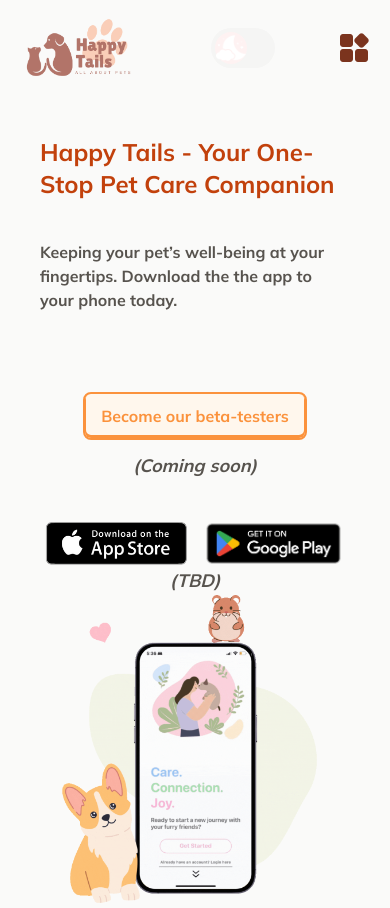
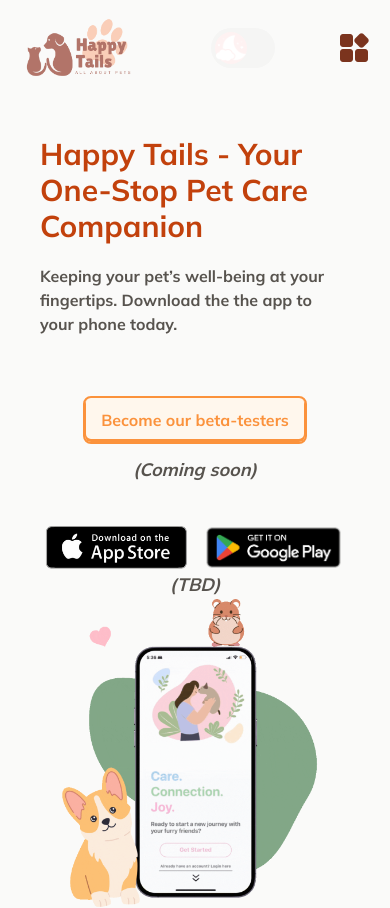
Before and after one commit to kalyntn97/happy-tails-website, a Next.js app: page / in a window 390 px wide. Shown: the top 908 px of the page. Built offline with nearby package versions, Linux system fonts and the light colour scheme; a web font is replaced by a local one.

Commit message:
minor css changes

```diff
--- a/src/app/about/page.tsx
+++ b/src/app/about/page.tsx
@@ -8,7 +8,7 @@ import ScrollAnimatedSection from "@/components/ScrollAnimatedSection";
 
 export default function Page() {
   return (
-    <div className="relative w-full flex flex-col items-center">
+    <div className="relative w-full flex flex-col items-center mt-10 lg:my-20">
       <h1 className="text-4xl font-bold mb-10">About us</h1>
       <motion.div variants={containerVariants} className="relative flex flex-col lg:flex-row w-full xl:w-2/3 lg:justify-end items-center mb-10">
         <motion.div variants={itemVariants} className="lg:absolute w-4/5 lg:w-1/2 h-auto mb-10 lg:mr-10 left-10 z-20 -rotate-12">
@@ -20,7 +20,7 @@ export default function Page() {
         </motion.div>
       </motion.div>
 
-      <div className="relative flex flex-col lg:flex-row w-full xl:w-2/3 lg:justify-start items-center ">
+      <div className="relative flex flex-col lg:flex-row w-full xl:w-2/3 lg:justify-start items-center">
         <ScrollAnimatedSection index={1} content={
           <div className="flex flex-col w-full bg-white dark:bg-stone-700 rounded-lg p-5 sm:p-20 mb-10 z-10 clip-card">
             <h3 className="text-2xl sm:text-3xl mb-5 text-center lg:text-left">An app that can manage everything</h3>
--- a/src/app/contact/page.tsx
+++ b/src/app/contact/page.tsx
@@ -48,7 +48,7 @@ export default function Page() {
   }
 
   return (
-    <motion.div variants={containerVariants} initial='hidden' animate='visible' className="w-full flex flex-col lg:flex-row items-center justify-center px-5 sm:px-20">
+    <motion.div variants={containerVariants} initial='hidden' animate='visible' className="w-full flex flex-col lg:flex-row items-center justify-center px-5 sm:px-20 lg:py-10 xl:py-0">
       <motion.div variants={itemVariants} className="flex flex-col w-full lg:w-2/5 mb-10 lg:mr-20 items-center justify-center">
         <Image src={'/images/img-2.png'} width={1000} height={1000} alt='a drawing of 2 dogs playing' className="w-full xl:w-3/4 h-auto"/>
         <div>
--- a/src/app/layout.tsx
+++ b/src/app/layout.tsx
@@ -16,7 +16,7 @@ export const metadata = {
 export default function RootLayout({ children }: { children: React.ReactNode }) {
   return (
     <html lang="en">
-      <body className={`${mulish.className} antialised text-orange-900 min-h-screen w-full flex flex-col bg-stone-50 dark:bg-stone-950 dark:text-red-50`}>
+      <body className={`${mulish.className} antialised text-orange-900 min-h-screen max-w-full w-full overflow-x-hidden flex flex-col bg-stone-50 dark:bg-stone-950 dark:text-red-50`}>
         <ThemeProvider attribute="class" defaultTheme="system" enableSystem={true}>
           <TopNavigation />
           <main className='w-full content-container'>{children}</main>
--- a/src/components/DownLoadCard.tsx
+++ b/src/components/DownLoadCard.tsx
@@ -12,10 +12,10 @@ const links = {
 
 export default function DownloadCard() {
   return (
-    <motion.div variants={containerVariants} initial='hidden' animate='visible' className="w-screen flex flex-col lg:flex-row items-center justify-center p-10 md:p-20">
+    <motion.div variants={containerVariants} initial='hidden' animate='visible' className="w-full flex flex-col lg:flex-row items-center justify-center p-10 md:p-20">
       <motion.div variants={itemVariants} className="flex flex-col w-full lg:w-2/5 items-center justify-center">
-        <h1 className="text-2xl xl:text-5xl lg:text-3xl md:text-2xl mb-10">Happy Tails - Your One-Stop Pet Care Companion</h1>
-        <h2 className="text-base md:text-xl lg:text-2xl mb-10 md:mb-10">Keeping your pet&rsquo;s well-being at your fingertips. Download the the app to your phone today.</h2>
+        <h1 className="text-3xl md:text-4xl xl:text-5xl mb-5 sm:mb-10">Happy Tails - Your One-Stop Pet Care Companion</h1>
+        <h2 className="text-base md:text-xl lg:text-2xl mb-5 md:mb-10">Keeping your pet&rsquo;s well-being at your fingertips. Download the the app to your phone today.</h2>
         <Link pointer-events={links.beta.active} href='' className="group h-12 w-56 md:h-16 md:w-80 mt-10 mb-5 p-2 bg-orange-50 dark:bg-orange-600 flex items-center justify-center cursor-pointer rounded-lg border-2 border-orange-400 dark:border-orange-600 shadow-[inset_0px_-2px_0px_1px] shadow-orange-400 dark:shadow-orange-600 hover:dark:shadow-orange-600 hover:bg-orange-400 hover:dark:bg-orange-50 transition duration-300 ease-in-out">
           <h4 className="text-md md:text-xl duration-200 group-active:translate-y-[5%] text-orange-400 dark:text-orange-50 group-hover:text-orange-50 group-hover:dark:text-orange-600">Become our beta-testers</h4>
         </Link>
--- a/src/components/FeatureCard.tsx
+++ b/src/components/FeatureCard.tsx
@@ -16,7 +16,7 @@ type Props = {
 
 function FeatureCard({ card }: Props) {
   return (
-    <div key={card.heading} className='group overflow-hidden w-full h-[400px] sm:h-[500px] flex flex-col items-center justify-center sm-6 rounded-xl bg-stone-100 dark:bg-stone-600/70 shadow-lg transition ease-in-out duration-300'>
+    <div key={card.heading} className='group overflow-hidden w-full h-[400px] sm:h-[500px] flex flex-col items-center justify-center sm-6 rounded-xl bg-stone-100 dark:bg-stone-500/70 shadow-lg transition ease-in-out duration-300'>
       <div className='overflow-hidden w-auto h-4/5 group-hover:rotate-12 group-hover:h-3/5 duration-300'>
         <Image src={card.image} alt={`feature ${card.heading} image`} width={500} height={500} className='h-full w-auto object-contain' />
       </div>
--- a/src/components/Testimonials.tsx
+++ b/src/components/Testimonials.tsx
@@ -17,7 +17,7 @@ function Testimonials() {
   const reviews = placeholderReviews
 
   return (
-    <div className='w-full flex flex-col mt-20 sm:mt-40'>
+    <div className='w-full flex flex-col mt-20 sm:mt-40 mb-10'>
       <ScrollAnimatedSection index={0} content={<h3 className='text-2xl xl:text-4xl sm:text-3xl text-center mb-10'>Featured Reviews</h3>} />
 
       <div className='flex flex-wrap w-full justify-center mt-5'>
```
Also changed, not shown: public/images/download.gif.
